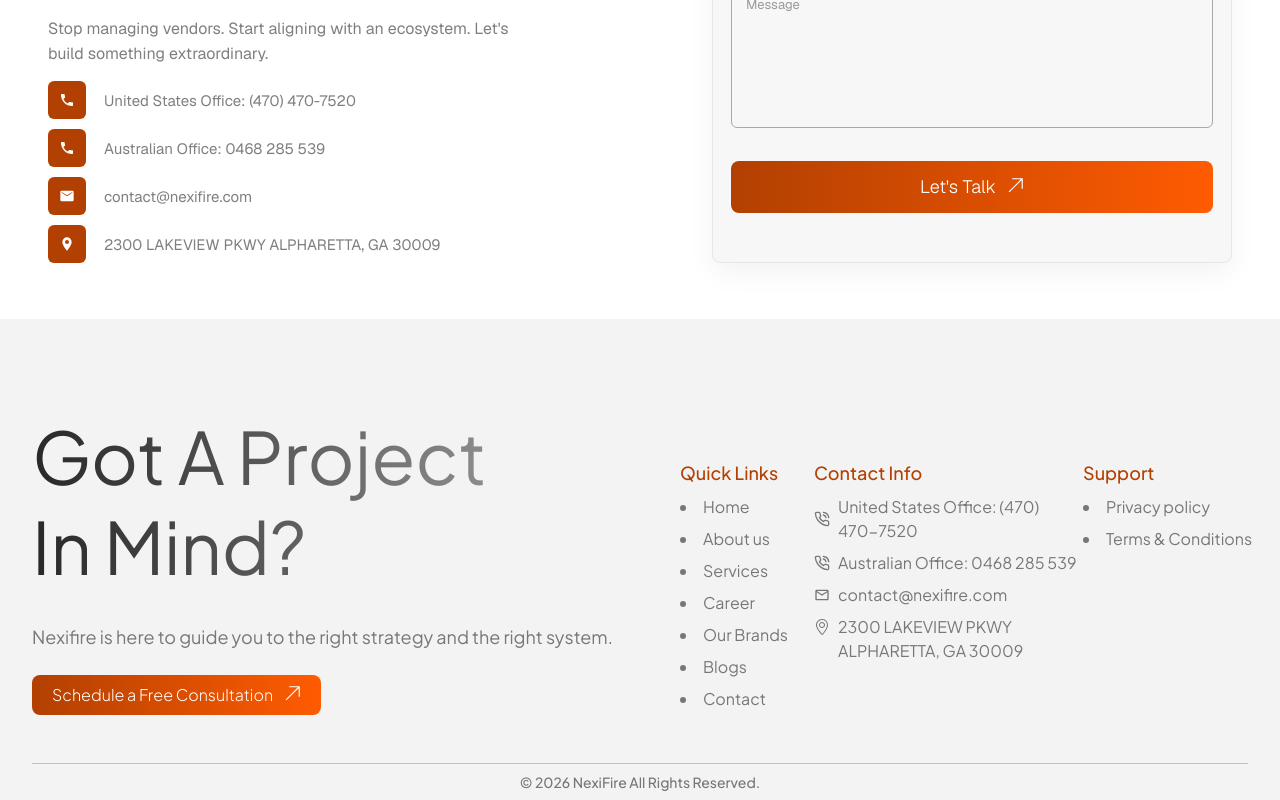
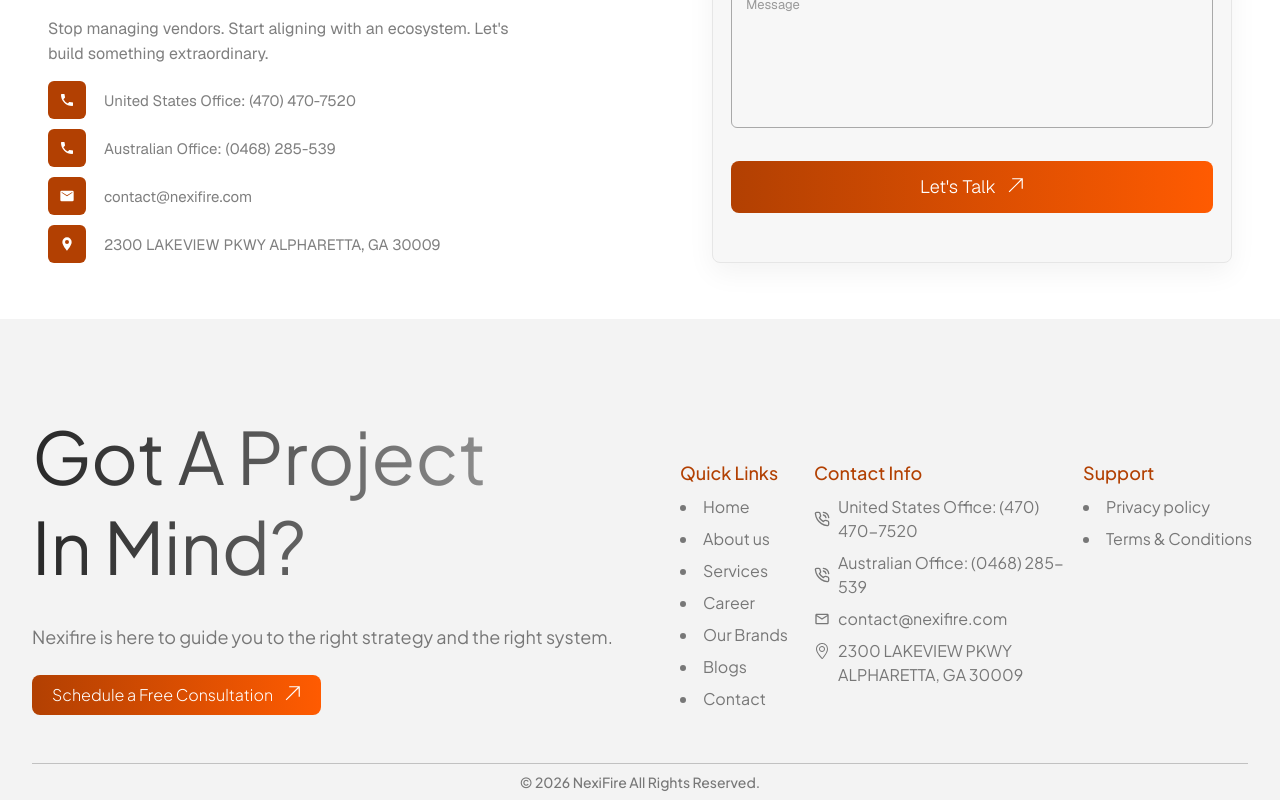
Before and after one commit to BemBexLab/nexifire, a Next.js app: page / in a window 1280 px wide. Shown: the part 5030-5830 px from the top of the page. Built offline with nearby package versions, Linux system fonts and the light colour scheme.

Commit message:
Updated Contact info format

```diff
--- a/components/Footer.tsx
+++ b/components/Footer.tsx
@@ -98,7 +98,7 @@ const FooterCTA = () => {
                 <li className="flex items-center">
                   <LuPhoneCall className="shrink-0" />
                   <a href="tel:+61468285539" className="ml-2 break-words">
-                    Australian Office: 0468 285 539
+                    Australian Office: (0468) 285-539
                   </a>
                 </li>
                 <li className="flex items-center">
--- a/components/GetInTouch.tsx
+++ b/components/GetInTouch.tsx
@@ -34,7 +34,7 @@ const contactPoints = [
         <path d="M6.62 10.79a15.053 15.053 0 006.59 6.59l2.2-2.2a1 1 0 011.01-.24c1.12.37 2.33.57 3.58.57a1 1 0 011 1V20a1 1 0 01-1 1C10.61 21 3 13.39 3 4a1 1 0 011-1h3.49a1 1 0 011 1c0 1.25.19 2.46.57 3.58a1 1 0 01-.25 1.01l-2.19 2.2z" />
       </svg>
     ),
-    text: "Australian Office: 0468 285 539",
+    text: "Australian Office: (0468) 285-539",
   },
   {
     href: "mailto:contact@nexifire.com",
--- a/components/GetInTouchContact.tsx
+++ b/components/GetInTouchContact.tsx
@@ -51,7 +51,7 @@ const contactItems = [
       </svg>
     ),
     iconAlt: "Phone",
-    label: "Australian Office: 0468 285 539",
+    label: "Australian Office: (0468) 285-539",
     href: "tel:+61468285539",
   },
   {
```
